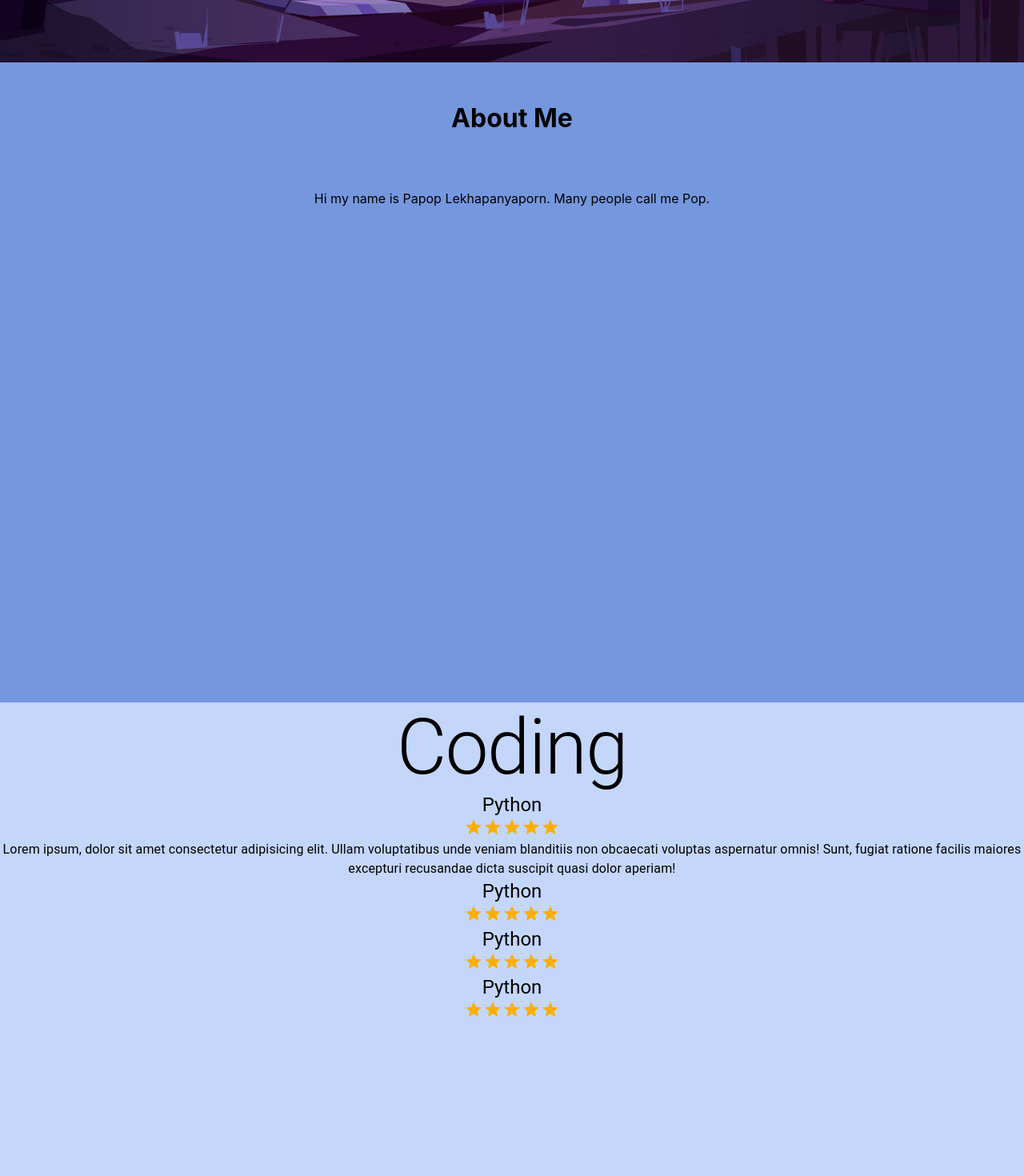
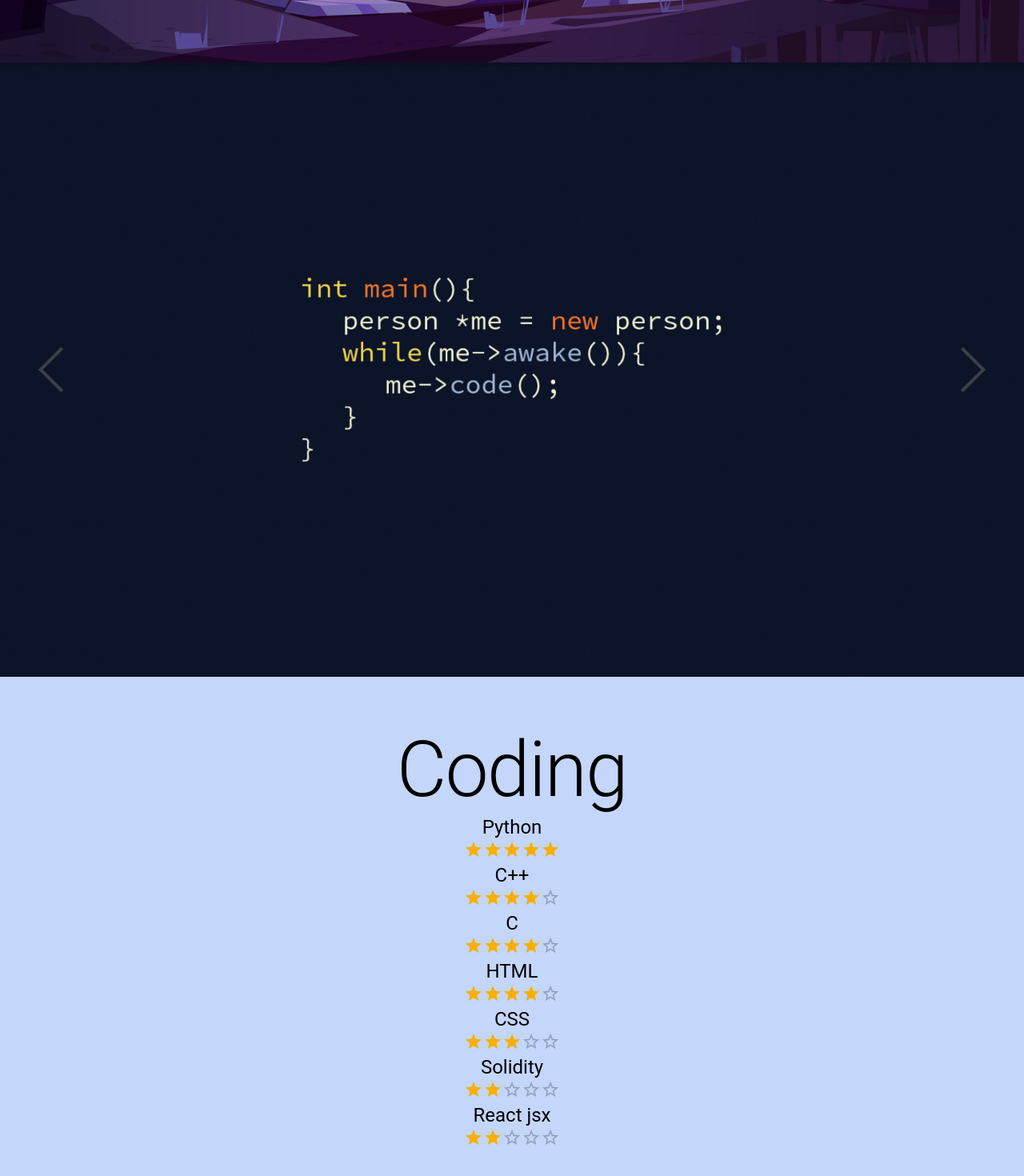
Before and after one commit to OmsinKrissada/react_portfolio, a React (Create React App) app: page / in a window 1280 px wide. Shown: the part 822-2292 px from the top of the page at 80% size. Built offline with nearby package versions, Linux system fonts and the light colour scheme.

Commit message:
add aos animation

```diff
--- a/package.json
+++ b/package.json
@@ -12,12 +12,16 @@
     "@testing-library/jest-dom": "^5.14.1",
     "@testing-library/react": "^11.2.7",
     "@testing-library/user-event": "^12.8.3",
+    "aos": "^2.3.4",
     "radium": "^0.26.1",
     "react": "^17.0.2",
+    "react-awesome-slider": "^4.1.0",
     "react-dom": "^17.0.2",
+    "react-image-gallery": "^1.2.7",
     "react-scripts": "4.0.3",
     "react-scroll": "^1.8.4",
     "react-skillbars": "^1.6.1",
+    "sass": "^1.43.2",
     "web-vitals": "^1.1.2"
   },
   "scripts": {
--- a/src/App.css
+++ b/src/App.css
@@ -88,24 +88,13 @@
   border-radius: 40px;
   color: rgba(35, 18, 97, 0.658) de;
   font-size: 1.5em;
-  z-index: 9;
+  z-index: 10000;
   transform: translateY(100px);
 }
 .about-section {
-  height: 100vh;
+  height: 100%;
   width: 100vw;
   background: #7597de;
-  /* align-items: center; */
-  /* align-items: baseline; */
-}
-.about-section img#profile {
-  width: 370px;
-  height: 370px;
-  object-fit: cover;
-  object-position: top;
-  margin: 10px;
-  border-radius: 50%;
-  z-index: 20;
 }
 .about-section h1 {
   margin-top: 0%;
--- a/src/sections/about.jsx
+++ b/src/sections/about.jsx
@@ -1,11 +1,27 @@
 import React from "react";
+import AwesomeSlider from 'react-awesome-slider';
+// import AwsSliderStyles from 'react-awesome-slider/src/styles';
+import withAutoplay from 'react-awesome-slider/dist/autoplay';
+import 'react-awesome-slider/dist/styles.css';
 
 function About () {
-    return <div className='about-section' id='about'>
-        <h1>About Me</h1>
-        {/* <img src='img/profile.jpg' alt='papop' id="profile"/>   */}
-        <p>Hi my name is Papop Lekhapanyaporn. Many people call me Pop.</p>
-    </div>;
+  const AutoplaySlider = withAutoplay(AwesomeSlider);
+
+  return <div className='about-section' id='about'>
+        <AutoplaySlider
+        play={true}
+        cancelOnInteraction={false} // should stop playing on user interaction
+        interval={5000}
+        bullets={false}
+        // fillParent={true}
+      >
+        <div data-src="img\C.png" />
+        <div data-src="img\Profile.jpg" />
+        <div data-src="img\python.jpg" />
+        <div data-src="img\Cplus.jpg" />
+        <div data-src="img\dbd.jpg" />
+      </AutoplaySlider>
+  </div>;
 
 };
 
--- a/src/sections/home.jsx
+++ b/src/sections/home.jsx
@@ -1,4 +1,5 @@
 import React, { useEffect, useState } from "react";
+import { Link } from 'react-scroll';
 
 function Home () {
 
@@ -15,7 +16,7 @@ function Home () {
             <img src="img/stars.png" style={{left: offset*0.25 +"px"}} alt='' id="stars"/>
             <img src="img/moon.png" style={{top: offset*1.5 +"px"}} alt='' id="moon"/>
             <h2 id='text' style={{marginTop: offset*1.5 +"px"}} >POP</h2>
-            <a href="#about" style={{marginTop: offset*1.5 +"px"}} id="btn">Explore</a>
+            <a><Link activeClass='active' style={{marginTop: offset*1.5 +"px"}} to="about" id="btn" spy={true} smooth={true} offset={0} duration={300*1.5}>About</Link></a>
             <img src="img/mountains_behind.png" style={{top: offset*0.5 +"px"}} alt='' id="mountains_behind"/>
             <img src="img/mountains_front.png" style={{top: offset*0 +"px"}} alt='' id="mountains_front"/>
         </section>
--- a/src/sections/project.jsx
+++ b/src/sections/project.jsx
@@ -1,4 +1,4 @@
-import * as React from 'react';
+import React,{ useEffect } from 'react';
 import Timeline from '@mui/lab/Timeline';
 import TimelineItem from '@mui/lab/TimelineItem';
 import TimelineSeparator from '@mui/lab/TimelineSeparator';
@@ -19,14 +19,21 @@ import CreateIcon from '@mui/icons-material/Create';
 import CodeIcon from '@mui/icons-material/Code';
 
 import Typography from '@mui/material/Typography';
+import Aos from 'aos';
+import 'aos/dist/aos.css';
+
 
 export default function Project() {
+  useEffect(() => {
+      Aos.init({duration:2000});
+  }, [])
   return (
     <div className='project-section' id='project'>
-        <Typography variant="h1" component="h1">
-              Milestone
-            </Typography>
-        <Timeline position="alternate">
+      <Typography variant="h1" component="h1">
+            Milestone
+          </Typography>
+      <div data-aos='fade-up'>
+      <Timeline position="alternate">
         <TimelineItem>
           <TimelineOppositeContent
             sx={{ m: 'auto 0' }}
@@ -50,7 +57,6 @@ export default function Project() {
             <Typography>Attend an culteral exchange student program of rotary youth exchange in Potsdam, Germany</Typography>
           </TimelineContent>
         </TimelineItem>
-
         <TimelineItem>
           <TimelineOppositeContent
             sx={{ m: 'auto 0' }}
@@ -73,7 +79,6 @@ export default function Project() {
             <Typography>A Chief of Computer section in AC Cheer</Typography>
           </TimelineContent>
         </TimelineItem>
-
         <TimelineItem>
           <TimelineSeparator>
             <TimelineConnector sx={{ bgcolor: 'info.main' }}/>
@@ -89,7 +94,6 @@ export default function Project() {
             <Typography>A member of Assumption College's Interact club</Typography>
           </TimelineContent>
         </TimelineItem>
-
         <TimelineItem>
         <TimelineOppositeContent
             sx={{ m: 'auto 0' }}
@@ -112,7 +116,6 @@ export default function Project() {
             <Typography>Programmer in Young buisness model project to create a cafe in Assumption College. </Typography>
           </TimelineContent>
         </TimelineItem>
-
         <TimelineItem>
           <TimelineSeparator>
             <TimelineConnector sx={{ bgcolor: 'info.main' }}/>
@@ -128,7 +131,6 @@ export default function Project() {
             <Typography>President of Assumption College's Interact club</Typography>
           </TimelineContent>
         </TimelineItem>
-
         <TimelineItem>
           <TimelineSeparator>
             <TimelineConnector sx={{ bgcolor: 'info.main' }}/>
@@ -145,7 +147,6 @@ export default function Project() {
             <Typography>Website : <Link href="https://spaceac.net/" color="inherit">Space AC</Link></Typography>
           </TimelineContent>
         </TimelineItem>
-
         <TimelineItem>
           <TimelineSeparator>
             <TimelineConnector sx={{ bgcolor: 'info.main' }}/>
@@ -161,8 +162,6 @@ export default function Project() {
             <Typography>Program a Cube Satelite for a high altitude balloon. To make a research in Air pollution</Typography>
           </TimelineContent>
         </TimelineItem>
-
-
         <TimelineItem>
         <TimelineOppositeContent
             sx={{ m: 'auto 0' }}
@@ -185,7 +184,6 @@ export default function Project() {
             <Typography>Vice President at district 3350 Interact</Typography>
           </TimelineContent>
         </TimelineItem>
-
         <TimelineItem>
           <TimelineSeparator>
             <TimelineConnector sx={{ bgcolor: 'info.main' }}/>
@@ -423,5 +421,6 @@ export default function Project() {
         </TimelineItem>
     </Timeline>
     </div>
+    </div>
   );
 }
--- a/src/sections/skill.jsx
+++ b/src/sections/skill.jsx
@@ -1,22 +1,44 @@
-import React from "react";
-
-import SkillBar from 'react-skillbars';
+import React, { useEffect } from "react";
 import Typography from '@mui/material/Typography';
 import Rating from '@mui/material/Rating';
+import Aos from 'aos';
+import 'aos/dist/aos.css';
+
 
 function Skill(){
+    useEffect(() => {
+        Aos.init({duration:2000});
+    }, [])
     return <div className='skill-section' id='skill'>
-        <Typography variant='h1'>Coding</Typography>
-        <Typography variant='h5' component="legend">Python</Typography>
-        <Rating name="read-only" value={5} readOnly />
-        <Typography>Lorem ipsum, dolor sit amet consectetur adipisicing elit. Ullam voluptatibus unde veniam blanditiis non obcaecati voluptas aspernatur omnis! Sunt, fugiat ratione facilis maiores excepturi recusandae dicta suscipit quasi dolor aperiam!</Typography>
-        <Typography variant='h5' component="legend">Python</Typography>
-        <Rating name="read-only" value={5} readOnly />
-        <Typography variant='h5' component="legend">Python</Typography>
-        <Rating name="read-only" value={5} readOnly />
-        <Typography variant='h5' component="legend">Python</Typography>
-        <Rating name="read-only" value={5} readOnly />
-
+        <Typography variant='h1' style={{paddingTop:60+"px"}}>Coding</Typography>
+        <div data-aos='fade-up'>
+            <Typography variant='h5' component="legend">Python</Typography>
+            <Rating name="read-only" value={5} readOnly />
+        </div>
+        <div data-aos='fade-up'>
+            <Typography variant='h5' component="legend">C++</Typography>
+            <Rating name="read-only" value={4} readOnly />
+        </div>
+        <div data-aos='fade-up'>
+            <Typography variant='h5' component="legend">C</Typography>
+            <Rating name="read-only" value={4} readOnly />
+        </div>
+        <div data-aos='fade-up'>
+            <Typography variant='h5' component="legend">HTML</Typography>
+            <Rating name="read-only" value={4} readOnly />
+        </div>
+        <div data-aos='fade-up'>
+            <Typography variant='h5' component="legend">CSS</Typography>
+            <Rating name="read-only" value={3} readOnly />
+        </div>
+        <div data-aos='fade-up'>
+            <Typography variant='h5' component="legend">Solidity</Typography>
+            <Rating name="read-only" value={2} readOnly />
+        </div>
+        <div data-aos='fade-up'>
+            <Typography variant='h5' component="legend">React jsx</Typography>
+            <Rating name="read-only" value={2} readOnly />
+        </div>
     </div>;
 }
 
```
Also changed, not shown: 1 other file (tests, documents, lock files or other folders).
